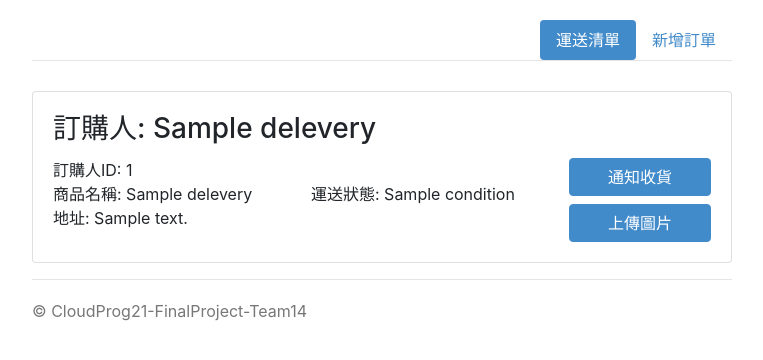
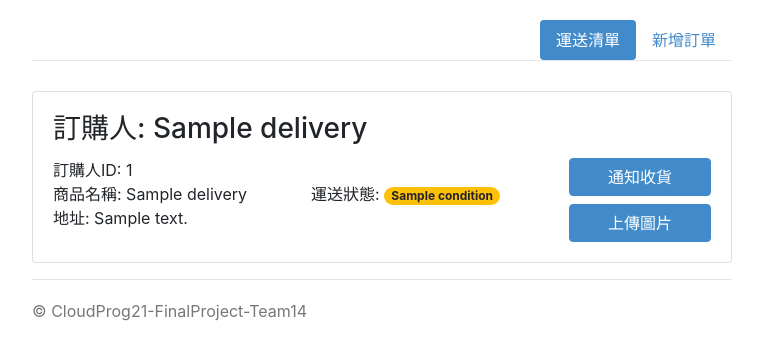
Before and after one commit to zing9264/CloudProg21-Hackathon-Team14, a Flask app: template Final/webserver/templates/index.html in a window 1280 px wide. Shown: the top 360 px of the page, without its empty margins (258-1021 px from the left). Run offline with Flask 2, Linux system fonts and the light colour scheme; the template is opened without the code that fills it: most values are stand-ins (such as "Sample title", 1, 10 or a date in 2020); some libraries are stand-ins or nearby versions.

Commit message:
add send msg to line and html with badge(?

```diff
--- a/Final/webserver/application.py
+++ b/Final/webserver/application.py
@@ -15,7 +15,9 @@
 import os
 import sys
 import json
+from typing import ItemsView
 import boto3
+import requests
 
 import flask
 from flask import request, Response, redirect, url_for, flash, session
@@ -40,24 +42,35 @@ application.secret_key = application.config['SECRET_KEY']
 application.debug = application.config['FLASK_DEBUG'] in ['true', 'True']
 
 # DEFINE S3  source url
-object_url = "https://"+application.config['S3'] +".s3.amazonaws.com/"
+object_url = "https://"+application.config['S3'] + ".s3.amazonaws.com/"
 # #這塊需要從資料庫撈資料 並用jinja2 渲染到前端
+
 
 @application.route('/')
 def welcome():
     theme = application.config['THEME']
-    delevery_list = get_all_Data_DBitem(application.config['DELIVERY_LIST'])
-    print(delevery_list)
-    for i in range(len(delevery_list)):
-        delevery_list[i]['name']=get_DBitem(application.config['USER_LIST'],delevery_list[i]['id'])['name']
-    return flask.render_template('index.html', flask_debug=application.debug , deleverys = delevery_list, object_url=object_url)
+    delivery_list = get_all_Data_DBitem(application.config['DELIVERY_LIST'])
+    print(delivery_list)
+    for i in range(len(delivery_list)):
+        delivery_list[i]['name'] = get_DBitem(
+            application.config['USER_LIST'], delivery_list[i]['id'])['name']
+    return flask.render_template('index.html', flask_debug=application.debug, deliverys=delivery_list, object_url=object_url)
+
+
+@application.route('/<userId>/send_notify')
+def send_notify(userId):
+    item = get_DBitem(application.config['DELIVERY_LIST'], userId)
+    push_msg(userId,item['productname'])
+    return redirect(url_for('welcome'))
 
 @application.route('/addDelivery')
 def addDelivery():
     user_list = get_all_Data_DBitem(application.config['USER_LIST'])
-    return flask.render_template('add_delivery.html', flask_debug=application.debug,users=user_list, usersforjs=json.dumps(user_list))
+    return flask.render_template('add_delivery.html', flask_debug=application.debug, users=user_list, usersforjs=json.dumps(user_list))
 
-#註冊帳號與所有資料
+# 註冊帳號與所有資料
+
+
 @application.route('/addDeliveryPost', methods=['POST'])
 def addDeliveryPost():
     ddb_conn = boto3.resource(
@@ -69,23 +82,28 @@ def addDeliveryPost():
         item_list.append(item)
     print(item_list)
     print(delivery_data)
-    delivery_data['condition']='運送中'
+    delivery_data['condition'] = '運送中'
     ddb_table = ddb_conn.Table(application.config['DELIVERY_LIST'])
     ddb_table.put_item(Item=delivery_data)
     #flash('SIGN UP SUCCESS')
     return redirect(url_for('welcome'))
 
-ALLOWED_EXTENSIONS = { 'png', 'jpg', 'jpeg'}
+
+ALLOWED_EXTENSIONS = {'png', 'jpg', 'jpeg'}
+
+
 def allowed_file(filename):
     return '.' in filename and filename.rsplit('.', 1)[1].lower() in ALLOWED_EXTENSIONS
 
-#上傳圖片頁面
+# 上傳圖片頁面
 @application.route('/<userId>/upload_file_page')
 def upload_file_page(userId):
     print(userId)
     return flask.render_template('upload_image.html', userId=userId, flask_debug=application.debug)
 
-#上傳圖片功能，會存檔到UPLOAD_FOLDER='static/uploads/' 之後要改成boto3 S3 bucket
+# 上傳圖片功能，會存檔到UPLOAD_FOLDER='static/uploads/' 之後要改成boto3 S3 bucket
+
+
 @application.route('/<userId>/image_upload', methods=['POST'])
 def storeimage_upload(userId):
     if request.method == 'POST':
@@ -99,34 +117,61 @@ def storeimage_upload(userId):
 
         if file and allowed_file(file.filename):
             filename = userId+'.jpg'
-            upload_to_S3(file,filename)
+            upload_to_S3(file, filename)
             print(filename)
             # file.save(os.path.join(application.config['UPLOAD_FOLDER'], filename))
             #print('upload_image filename: ' + filename)
             flash('Image successfully uploaded and displayed below')
-            return flask.render_template('upload_image.html', filename=filename ,storename=userId,object_url=object_url, flask_debug=application.debug)
+            return flask.render_template('upload_image.html', filename=filename, storename=userId, object_url=object_url, flask_debug=application.debug)
         else:
             flash('Allowed image types are - png, jpg, jpeg')
             return flask.render_template('upload_image.html', storename=userId, flask_debug=application.debug)
 
-#回傳圖片位置 UPLOAD_FOLDER='static/uploads/' 之後要改成boto3 S3 bucket
+# 回傳圖片位置 UPLOAD_FOLDER='static/uploads/' 之後要改成boto3 S3 bucket
+
+
 @application.route('/display/<filename>')
 def display_image(filename):
     return redirect(url_for('static', filename='uploads/' + filename), code=301)
 
+# push msg to line (without replytoken)
+def push_msg(userid,product):
+    auth_token = "Y9LesqC4GBjovyLxcZiljevh8i2t0ySIhHwTlRh13T6LNNI/3Jd3sT2PDADxgFex2o1gVrlbK1oT8gq9Oo0q8XdYMnmRE3bVkV48titam8dirGIRtwNwtqFRAUKlDKrsvnNCCVUDy7pBOCxHz8ptEwdB04t89/1O/w1cDnyilFU="
+    headers = {"Authorization": "Bearer " + auth_token}
+    push = {
+        "to": " ",
+        "messages": [
+            {
+                "type": "text",
+                "text": "你的貨物「"+product+"」已送達"
+            },
+            {
+                "type": "text",
+                "text": "請確認並開鎖"
+            }
+        ]
+    }
+    push['to'] = userid
+    push_url = "https://api.line.me/v2/bot/message/push"
+    response = requests.post(push_url, headers=headers, json=push)
+    print(response)
+
 def get_all_Data_DBitem(tablename):
-    dynamodb = boto3.resource('dynamodb', region_name=application.config['AWS_REGION'])
+    dynamodb = boto3.resource(
+        'dynamodb', region_name=application.config['AWS_REGION'])
     table = dynamodb.Table(tablename)
     res = table.scan()
     data_info_list = res['Items']
     return data_info_list
 
+
 def dict_to_2Darray(dict_data):
-    array_2D =[]
+    array_2D = []
     for item in dict_data:
-        a = [item ,dict_data[item]]
+        a = [item, dict_data[item]]
         array_2D.append(a)
     return array_2D
+
 
 def add_DBitem(tablename, item):
     # it's easy to update or add (update item just use same key)
@@ -137,6 +182,7 @@ def add_DBitem(tablename, item):
     print(response)
     return
 
+
 def delete_DBitem(tablename, userid):
     # storename must be string , use key "store" to delete item
     dynamodb = boto3.resource(
@@ -145,6 +191,7 @@ def delete_DBitem(tablename, userid):
     response = table.delete_item(Key={'id': userid})
     print(response)
     return
+
 
 def get_DBitem(tablename, userid):
     dynamodb = boto3.resource(
@@ -157,6 +204,8 @@ def get_DBitem(tablename, userid):
     return item
 
 # parse example
+
+
 def parse_db_item(storename):
     item = get_DBitem(application.config['STORE_INFO'], storename)
     person_now = item['person_now']         # int?
@@ -167,9 +216,10 @@ def parse_db_item(storename):
     tag = item['tag']  # list
 
 
-def upload_to_S3(image,name):
+def upload_to_S3(image, name):
     s3 = boto3.client('s3')
-    s3.upload_fileobj(image,application.config['S3'],name,ExtraArgs={'ACL':'public-read', 'ContentType': 'image/jpeg'})
+    s3.upload_fileobj(image, application.config['S3'], name, ExtraArgs={
+                      'ACL': 'public-read', 'ContentType': 'image/jpeg'})
     return
 
 
@@ -179,13 +229,13 @@ initUserList = {
     'name': '陳先生',
     'Box': ['A_box'],
     'address': ['300新竹市東區光復路二段101號'],
-    'phone' : '0989744940'
+    'phone': '0989744940'
 }
 
 initDeliveryList = {
     'id': 'TestUser001',
     'address': '300新竹市東區光復路二段101號',
-    'condition': '運送中',  #運送中、交貨中、已送達
+    'condition': '運送中',  # 運送中、交貨中、已送達
     'productname': '小熊玩偶',
 }
 
@@ -244,7 +294,7 @@ def check_or_create():
     except:
         print("init DB item fail")
 
-#check_or_create()
+# check_or_create()
 
 
 if __name__ == '__main__':
--- a/Final/webserver/requirements.txt
+++ b/Final/webserver/requirements.txt
@@ -1,13 +1,17 @@
 boto3==1.17.57
 botocore==1.20.57
+certifi==2021.5.30
+chardet==4.0.0
 click==7.1.2
 Flask==1.1.2
 Flask-Login==0.5.0
+idna==2.10
 itsdangerous==1.1.0
 Jinja2==2.11.3
 jmespath==0.10.0
 MarkupSafe==1.1.1
 python-dateutil==2.8.1
+requests==2.25.1
 s3transfer==0.4.2
 six==1.15.0
 urllib3==1.26.4
--- a/Final/webserver/templates/index.html
+++ b/Final/webserver/templates/index.html
@@ -17,39 +17,40 @@
 
 <div class="storelist">
     <div class="row">
-        {% for delevery in deleverys %}
+        {% for delivery in deliverys %}
         <div class="col-sm-12">
             <div class="card store-card">
                 <div class=" card-body">
-                    <h3 class="card-title" id='id-{{ loop.index }}'>訂購人: {{ delevery.name }}</h3>
+                    <h3 class="card-title" id='id-{{ loop.index }}'>訂購人: {{ delivery.name }}</h3>
 
                     <div class="row">
                         <div class="col-sm-9">
                             <div class="row">
                                 <div class="col-sm-12">
-                                    <p class="card-text">訂購人ID: {{ delevery.id }} </p>
+                                    <p class="card-text">訂購人ID: {{ delivery.id }} </p>
                                 </div>
 
                             </div>
                             <div class="row">
                                 <div class="col-sm-6">
-                                    <p class="card-text">商品名稱: {{ delevery.productname }} </p>
+                                    <p class="card-text">商品名稱: {{ delivery.productname }} </p>
                                 </div>
                                 <div class="col-sm-6">
-                                    <p class="card-text">運送狀態: {{ delevery.condition }}</p>
+                                    <span class="card-text">運送狀態:</span>
+                                    <span class="badge badge-pill badge-warning"> {{ delivery.condition }}</span>
                                 </div>
                             </div>
                             <div class="row">
                                 <div class="col-sm-12">
-                                    <p class="card-text">地址: {{ delevery.address}} </p>
+                                    <p class="card-text">地址: {{ delivery.address}} </p>
                                 </div>
                             </div>
                         </div>
                         <div class="col-sm-3">
                             <div class="row">
                                 <div class="col-sm-12">
-                                    <button class="btn btn-primary btn-block" type="submit" pb-role="submit">通知收貨</button>
-                                    <a href="/{{ delevery.id }}/upload_file_page" class="btn btn-primary btn-block" type="button" pb-role="submit">上傳圖片</a>
+                                    <a href="/{{ delivery.id }}/send_notify" class="btn btn-primary btn-block" type="submit" pb-role="submit">通知收貨</a>
+                                    <a href="/{{ delivery.id }}/upload_file_page" class="btn btn-primary btn-block" type="button" pb-role="submit">上傳圖片</a>
                                 </div>
                             </div>
                         </div>
```
